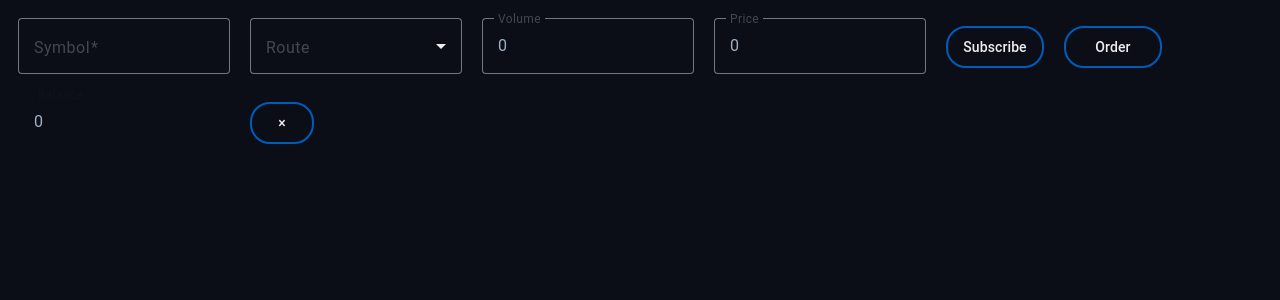
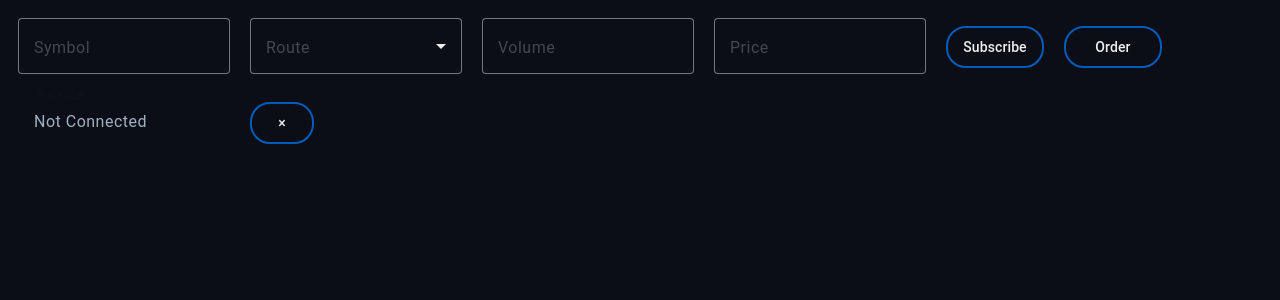
Before and after one commit to gsaukov/potok, an Angular app in the folder client/: page / in a window 1280 px wide. Shown: the top 300 px of the page. Built offline with nearby package versions, Linux system fonts and the light colour scheme; no server answers.

Commit message:
toolbar toolbar balance and service

```diff
--- a/client/src/app/main-page/trade-desc/toolbar/toolbar.component.ts
+++ b/client/src/app/main-page/trade-desc/toolbar/toolbar.component.ts
@@ -17,17 +17,17 @@ import {MatButtonModule} from '@angular/material/button';
 })
 export class ToolbarComponent {
   tradeForm: FormGroup;
-  balance:number = 0;
+  balance:number = -1;
 
-  constructor(private socketService: SocketService) {
+  constructor(public socketService: SocketService) {
     this.tradeForm = new FormGroup({
-      symbol: new FormControl('', [Validators.required]),
+      symbol: new FormControl('', []),
       route: new FormControl('', []),
-      volume: new FormControl(Number(), []),
-      value: new FormControl(Number(), []),
-      balance: new FormControl({value: this.balance, disabled: true}),
+      volume: new FormControl(null, []),
+      value: new FormControl(null, []),
+      balance: new FormControl({value: this.getBalance(), disabled: true}),
     })
-    this.socketService.listenBalance().subscribe(b => this.balance = b);
+    this.socketService.listenBalance().subscribe(b => this.setBalance(b));
   }
 
   subscribe() {
@@ -43,8 +43,12 @@ export class ToolbarComponent {
     this.socketService.sendNewOrder(new NewOrder(symbol, route, value, volume))
   }
 
-  getBalance():number {
-    return this.balance
+  setBalance(balance: number) {
+    this.balance = balance
+  }
+
+  getBalance() {
+    return this.socketService.isConnected()?this.balance:'Not Connected'
   }
 
   sendDisconnect() {
--- a/client/src/app/services/socket.service.ts
+++ b/client/src/app/services/socket.service.ts
@@ -114,4 +114,8 @@ export class SocketService {
       this.socket.disconnect();
     }
   }
+
+  isConnected(): boolean {
+    return this.socket.connected
+  }
 }
```
